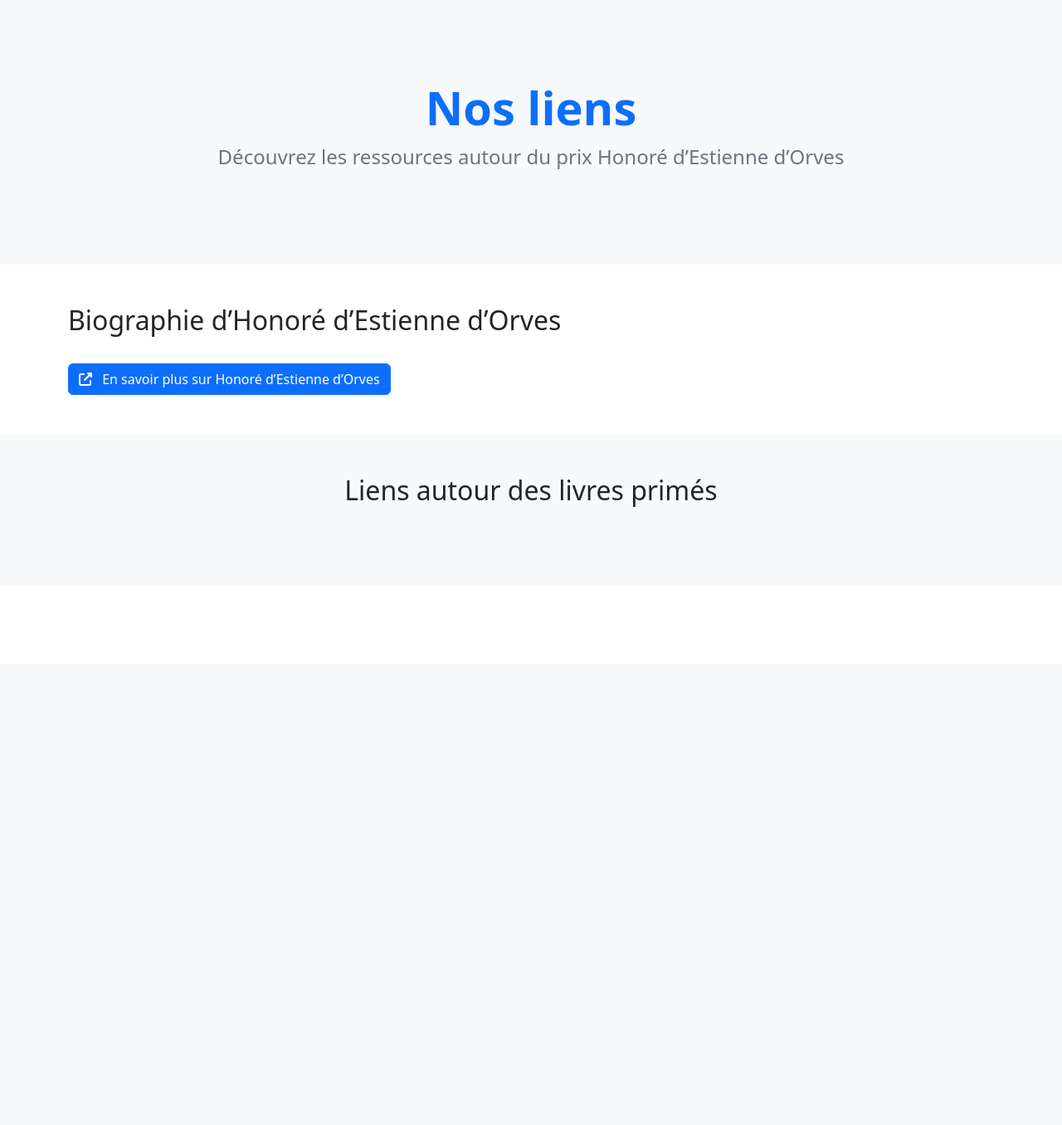
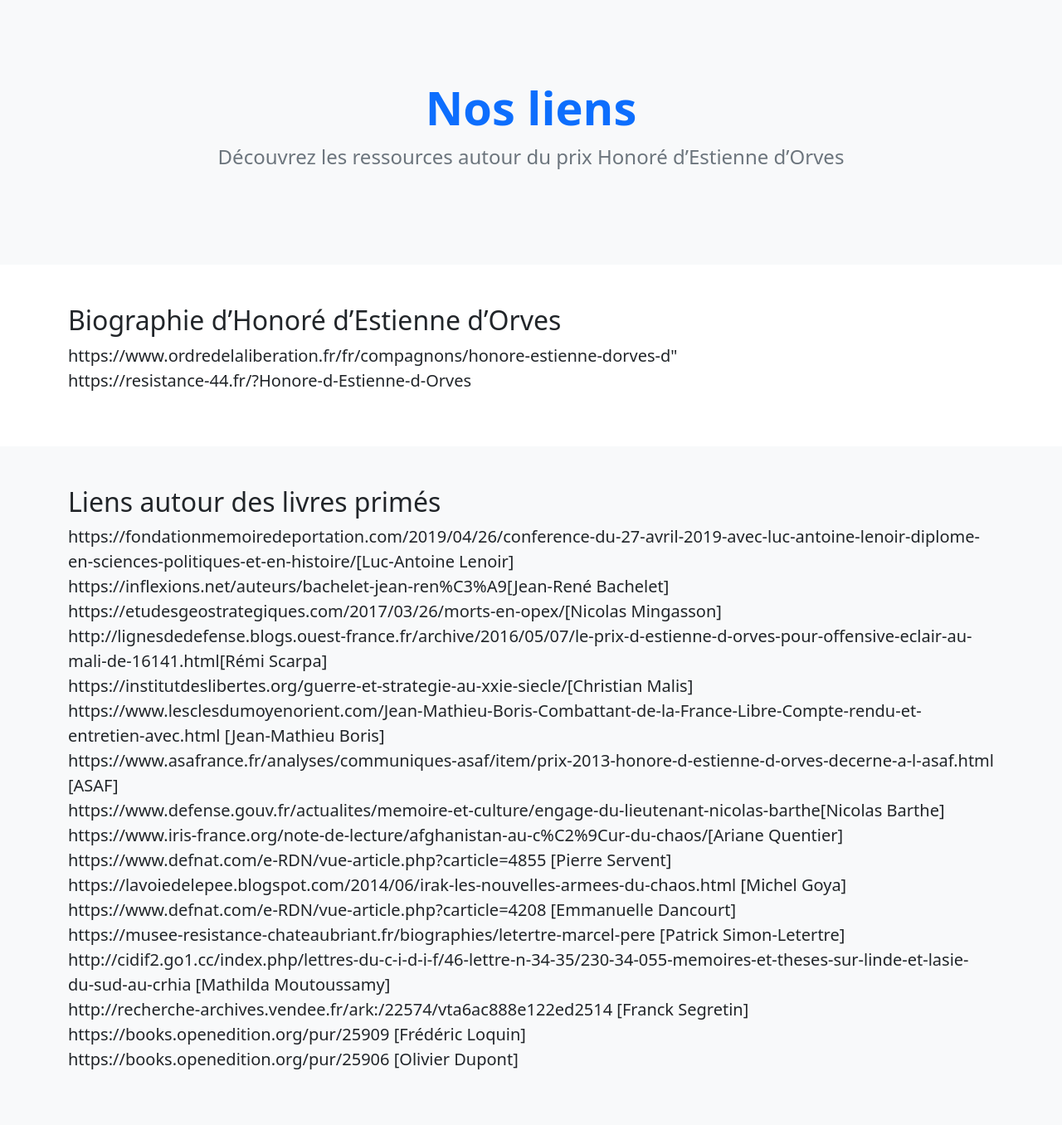
Before and after one commit to pascalb44/heorvesLaravelStrapi, a Laravel app: page /nos-liens in a window 1280 px wide. Shown: the whole page at 83% size. Before the commit the page ends 611 px from the top, so only its background shows below. Run offline with Laravel 12, Linux system fonts and the light colour scheme; data that the repository does not hold is empty; style sheets or scripts are compiled from the project's sources.

Commit message:
ajout du 3108

```diff
--- a/heorveLaravel/app/Http/Controllers/LegalController.php
+++ b/heorveLaravel/app/Http/Controllers/LegalController.php
@@ -6,6 +6,6 @@ class LegalController extends Controller
 {
     public function index()
     {
-        return view('pages.notre-prix');
+        return view('pages.mentions-legales');
     }
 }
--- a/heorveLaravel/resources/views/pages/nos-liens.blade.php
+++ b/heorveLaravel/resources/views/pages/nos-liens.blade.php
@@ -17,14 +17,10 @@
             <!-- Biographie -->
             <div class="col-lg-8">
                 <h2>Biographie d’Honoré d’Estienne d’Orves</h2>
-                <p class="fs-5">
+                <p class="fs-5">https://www.ordredelaliberation.fr/fr/compagnons/honore-estienne-dorves-d"<br>
+                    https://resistance-44.fr/?Honore-d-Estienne-d-Orves
                 </p>
-                <a href="https://www.ordredelaliberation.fr/fr/compagnons/honore-estienne-dorves-d"
-                    class="btn btn-primary mt-3"
-                    target="_blank">
-                    <i class="fas fa-external-link-alt me-2"></i>
-                    En savoir plus sur Honoré d’Estienne d’Orves
-                </a>
+
             </div>
         </div>
     </div>
@@ -33,8 +29,25 @@
 <!-- Section : Liens autour des livres primés -->
 <section class="py-5 bg-light">
     <div class="container">
-        <h2 class="text-center mb-5">Liens autour des livres primés</h2>
-        <!-- Dans la section "Liens autour des livres primés" -->
+        <h2 class="col-lg-8">Liens autour des livres primés</h2>
+        <p class="fs-5">https://fondationmemoiredeportation.com/2019/04/26/conference-du-27-avril-2019-avec-luc-antoine-lenoir-diplome-en-sciences-politiques-et-en-histoire/[Luc-Antoine Lenoir]<br>
+            https://inflexions.net/auteurs/bachelet-jean-ren%C3%A9[Jean-René Bachelet]<br>
+            https://etudesgeostrategiques.com/2017/03/26/morts-en-opex/[Nicolas Mingasson]<br>
+            http://lignesdedefense.blogs.ouest-france.fr/archive/2016/05/07/le-prix-d-estienne-d-orves-pour-offensive-eclair-au-mali-de-16141.html[Rémi Scarpa]<br>
+            https://institutdeslibertes.org/guerre-et-strategie-au-xxie-siecle/[Christian Malis]<br>
+            https://www.lesclesdumoyenorient.com/Jean-Mathieu-Boris-Combattant-de-la-France-Libre-Compte-rendu-et-entretien-avec.html [Jean-Mathieu Boris]<br>
+            https://www.asafrance.fr/analyses/communiques-asaf/item/prix-2013-honore-d-estienne-d-orves-decerne-a-l-asaf.html [ASAF]<br>
+            https://www.defense.gouv.fr/actualites/memoire-et-culture/engage-du-lieutenant-nicolas-barthe[Nicolas Barthe]<br>
+            https://www.iris-france.org/note-de-lecture/afghanistan-au-c%C2%9Cur-du-chaos/[Ariane Quentier]<br>
+            https://www.defnat.com/e-RDN/vue-article.php?carticle=4855 [Pierre Servent]<br>
+            https://lavoiedelepee.blogspot.com/2014/06/irak-les-nouvelles-armees-du-chaos.html [Michel Goya]<br>
+            https://www.defnat.com/e-RDN/vue-article.php?carticle=4208 [Emmanuelle Dancourt]<br>
+            https://musee-resistance-chateaubriant.fr/biographies/letertre-marcel-pere [Patrick Simon-Letertre]<br>
+            http://cidif2.go1.cc/index.php/lettres-du-c-i-d-i-f/46-lettre-n-34-35/230-34-055-memoires-et-theses-sur-linde-et-lasie-du-sud-au-crhia [Mathilda Moutoussamy]<br>
+            http://recherche-archives.vendee.fr/ark:/22574/vta6ac888e122ed2514 [Franck Segretin]<br>
+            https://books.openedition.org/pur/25909 [Frédéric Loquin]<br>
+            https://books.openedition.org/pur/25906 [Olivier Dupont]<br>
+        </p>
         @foreach($liensParCategorie as $categorie => $liens)
         <div class="mb-5">
             <h3>{{ $categorie }}</h3>
--- a/heorveLaravel/resources/views/pages/notre-prix.blade.php
+++ b/heorveLaravel/resources/views/pages/notre-prix.blade.php
@@ -105,6 +105,8 @@
             </div>
         </div>
     </div>
+
+    <img src="{{ asset('images/armoiries_nantes.gif') }}" alt="blason de nantes">
 </section>
 
 <section class="py-5 bg-light">
--- a/heorveLaravel/routes/web.php
+++ b/heorveLaravel/routes/web.php
@@ -1,5 +1,7 @@
 <?php
 
+use App\Http\Controllers\AssociationController;
+use App\Http\Controllers\BioController;
 use App\Http\Controllers\HomeController;
 use App\Http\Controllers\LegalController;
 use App\Http\Controllers\LinksController;
@@ -11,5 +13,7 @@ use Illuminate\Support\Facades\Route;
 // Route pour la page d'accueil
 Route::get('/', [HomeController::class, 'index'])->name('home');
 Route::get('/notre-prix', [NotrePrixController::class, 'index'])->name('notre-prix');
-Route::get('/legal', [LegalController::class, 'index'])->name('legal');
+Route::get('/mentions-legales', [LegalController::class, 'index'])->name('mentions-legales');
 Route::get('/nos-liens', [LinksController::class, 'index'])->name('nos-liens');
+Route::get('/association', [AssociationController::class, 'index'])->name('association');
+Route::get('/biographie', [BioController::class, 'index'])->name('biographie');
```
Also changed, not shown: heorveLaravel/app/Http/Controllers/AssociationController.php (added, +11 -0 lines), heorveLaravel/app/Http/Controllers/BioController.php (added, +11 -0 lines), heorveLaravel/resources/views/pages/association.blade.php (added, +31 -0 lines), heorveLaravel/resources/views/pages/biographie.blade.php (added, +39 -0 lines), heorveLaravel/resources/views/pages/mentions-legales.blade.php (added, +49 -0 lines), heorveLaravel/public/images/FFL.jpg (added), heorveLaravel/public/images/armoiries_nantes.gif (added), heorveLaravel/public/images/heorves.jpg (added), heorveLaravel/public/images/logo-ihedn-paysdelaloire.jpg (added), heorveLaravel/resources/views/pages/legal.blade.php (deleted).
